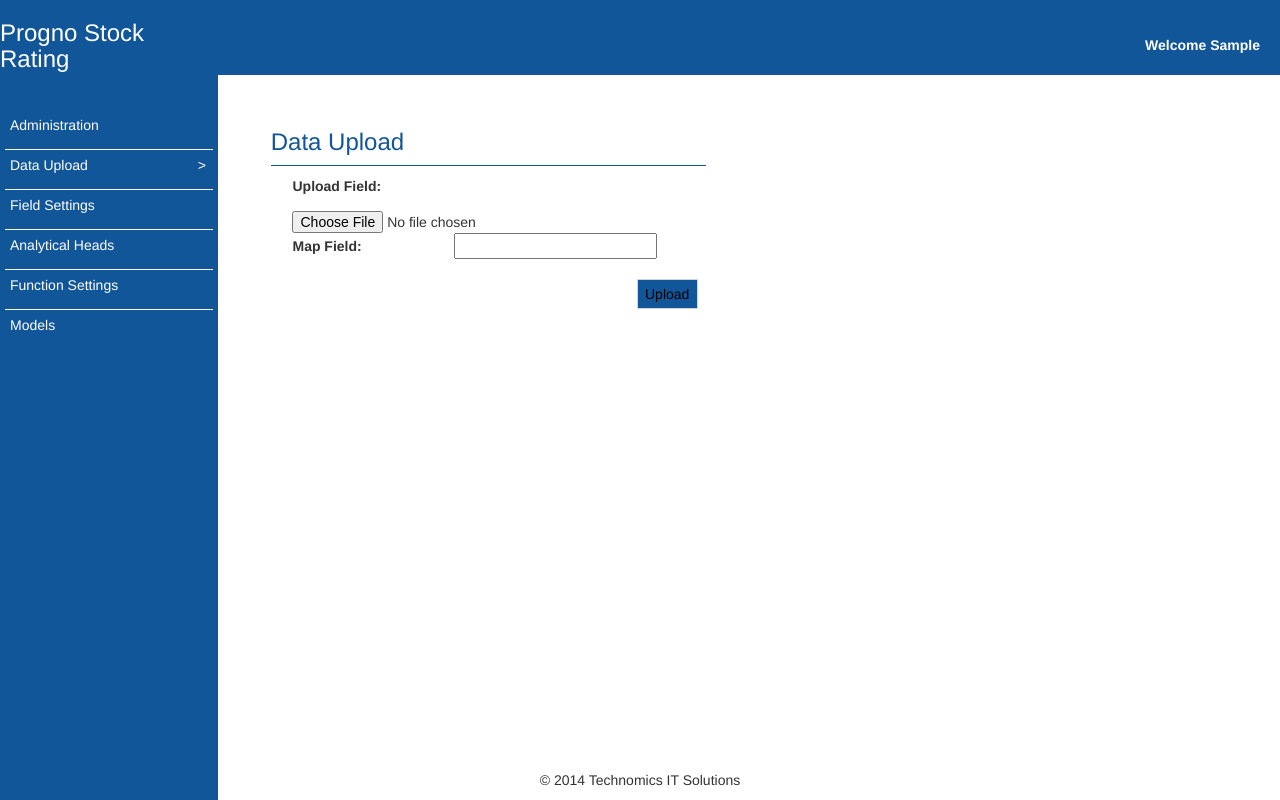
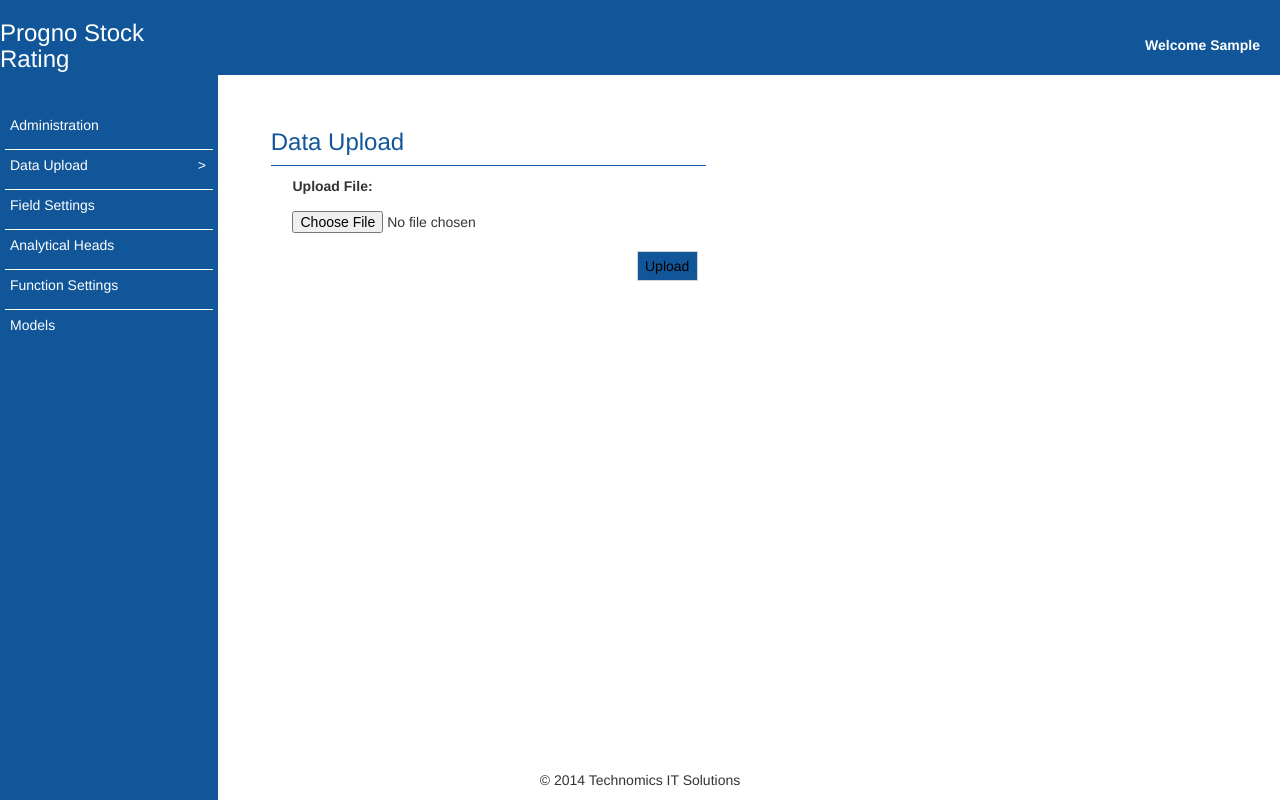
Before and after one commit to technomicssolutions/progno_stock_rating, a Django app: page /data_upload/ in a window 1280 px wide. Run offline with Django 3.2, Linux system fonts and the light colour scheme; the visitor is signed in with stand-in values (Sample User, id 1); some libraries are stand-ins or nearby versions.

Commit message:
file upload done

```diff
--- a/stock_rating/stock_rating/urls.py
+++ b/stock_rating/stock_rating/urls.py
@@ -1,9 +1,12 @@
+
 from django.conf.urls import patterns, include, url
-
+from django.conf import settings
 from django.contrib import admin
 admin.autodiscover()
 
 urlpatterns = patterns('',
     url(r'^admin/', include(admin.site.urls)),
-    url(r'', include('web.urls'))
+    url(r'', include('web.urls')),
+    url(r'^site_media/(?P<path>.*)$', 'django.views.static.serve', {'document_root': settings.MEDIA_ROOT, 'show_indexes': True}),
+
 )
--- a/stock_rating/web/models.py
+++ b/stock_rating/web/models.py
@@ -46,7 +46,7 @@ class DataFile(Date):
     uploaded_file = models.FileField(upload_to='uploads/data_file/')
 
     def __unicode__(self):
-        return self.user.first_name + ' - ' + self.uploaded_file.name
+        return self.uploaded_by.first_name + ' - ' + self.uploaded_file.name
 
 class FieldMap(models.Model):
 
--- a/stock_rating/web/static/css/style.css
+++ b/stock_rating/web/static/css/style.css
@@ -10,7 +10,24 @@ html, body {
 #dialogue_popup_container {
 	display: none;
 }
-#ovelay {
+#overlay {
+	display: none;
+	z-index: 1;
+	position: fixed;
+	width: 100%;
+	height: 100%;
+	background-color: #FFFFFF;
+	opacity: 0.5;
+}
+.spinner {
+	background: url('../images/ajax-loader.gif') no-repeat;
+	width: 16px;
+	height: 16px;
+	z-index: 2;
+	margin: auto;
+	position: absolute;
+	left: 50%;
+	top: 50%;
 	display: none;
 }
 .container {
--- a/stock_rating/web/static/js/angular_app/controllers.js
+++ b/stock_rating/web/static/js/angular_app/controllers.js
@@ -4,7 +4,14 @@ function validateEmail(email) {
     return re.test(email);
 }
 
-
+function show_loader(){
+    $('#overlay').css('display', 'block');
+    $('.spinner').css('display', 'block');
+}
+function hide_loader(){
+    $('#overlay').css('display', 'none');
+    $('.spinner').css('display', 'none');
+}
 function DashboardController($scope, $element, $http, $timeout, $location)
 {
     $scope.init = function(user){
@@ -1199,7 +1206,7 @@ function ModelController($scope, $element, $http, $timeout, $location)
             if(data.result == 'ok'){
                 $scope.msg = "Model deleted";
                }
-              $scope.get_models();
+            $scope.get_models();
         })
     }
     $scope.show_dropdown = function(){
@@ -1215,12 +1222,46 @@ function DataUploadController($scope, $element, $http, $timeout, $location)
     $scope.init = function(csrf_token){
         $scope.csrf_token = csrf_token;
         $scope.hide_dropdown();
-       }
+        $scope.data_file = {};
+        $scope.data_file.src = "";
+    }
     $scope.show_dropdown = function(){
         $('#dropdown_menu').css('display', 'block');
     }
     $scope.hide_dropdown = function(){
         $('#dropdown_menu').css('display', 'none');
+    }
+    $scope.submit_file = function(){
+        $scope.error_msg = '';
+        if($scope.data_file.src){
+            var split_name = $scope.data_file.src.name.split('.');
+            split_name = split_name[split_name.length - 1];
+            var extensions = ['xlsx', 'xlsm', 'xlsb', 'xltm', 'xlam', 'xls', 'xla', 'xlb', 'xlc', 'xld', 'xlk', 'xll', 'xlm', 'xlt', 'xlv', 'xlw']
+            var index = extensions.indexOf(split_name);
+            if(index == -1){
+                $scope.error_msg = "Please upload an excel file";
+                return false;
+            }
+            console.log(split_name, index);
+            var fd = new FormData();
+            fd.append('data_file', $scope.data_file.src);
+            fd.append('csrfmiddlewaretoken', $scope.csrf_token);
+            show_loader();
+
+            var url = '/data_upload/';
+            $http.post(url, fd, {
+                transformRequest: angular.identity,
+                headers: {'Content-Type': undefined
+                }
+            }).success(function(data, status){
+                hide_loader();
+            }).error(function(data, status){
+
+            });
+        } else {
+            $scope.error_msg = "Please upload an excel file";
+        }
+
     }
 }
 
--- a/stock_rating/web/templates/base.html
+++ b/stock_rating/web/templates/base.html
@@ -38,6 +38,7 @@
     <body id="{% block body_id %}base{% endblock %}" {% block controller %}{% endblock controller %}>
         {% block body %}
             <div id="overlay"></div>
+            <div class="spinner"></div>
             <div id="dialogue_popup_container">
                 <div id="dialogue_popup">
                     <a href="" class="close_pop" ng-click="hide_popup()"></a>
--- a/stock_rating/web/templates/data_upload.html
+++ b/stock_rating/web/templates/data_upload.html
@@ -8,11 +8,13 @@
 <div class="data_upload">
 	<h3 class="data_upload_heading"> Data Upload </h3>
 	<div class="data_upload_content">
-		<label> Upload Field: </label>
-		<input type="file" />
-		<label> Map Field: </label>
-		<input type="text" />
-		<input type="submit" name="upload" value="Upload"/>
+		<label> Upload File: </label>
+		<input type="file" fileread="data_file.src"/>
+		<input type="hidden" ng-model="data_file.src">
+		<!-- <label> Map Field: </label>
+		<input type="text" /> -->
+		<p class='error_msg'>[[error_msg]]</p>
+		<input type="submit" name="upload" value="Upload" ng-click="submit_file();"/>
 	</div>
 </div>
 {% endblock content %}
--- a/stock_rating/web/templates/login.html
+++ b/stock_rating/web/templates/login.html
@@ -2,7 +2,7 @@
 {% block body %}
 	<div class="login">
 		<h3 class="sub_heading"> Login </h3>
-		<form action="{%url 'login' %}" method="POST" >
+		<form action="{% url 'login' %}" method="POST" >
 			{% csrf_token %}
 			<label> Username: </label>
 			<input type="text" name="username" />
--- a/stock_rating/web/views.py
+++ b/stock_rating/web/views.py
@@ -10,7 +10,8 @@ from django.core.urlresolvers import reverse
 from django.contrib.auth import authenticate, login, logout
 from django.contrib.auth.models import User
 
-from models import UserPermission, DataField, FunctionCategory, AnalyticalHead, Function, ContinuityFunction, ConsistencyFunction, Industry, AnalysisModel, ParameterLimit
+from models import (UserPermission, DataField, FunctionCategory, AnalyticalHead, Function,\
+ ContinuityFunction, ConsistencyFunction, Industry, AnalysisModel, ParameterLimit, DataFile)
 
 class Dashboard(View):
     def get(self, request, *args, **kwargs):
@@ -37,6 +38,17 @@ class FunctionSettings(View):
 
 class DataUpload(View):
     def get(self, request, *args, **kwargs):
+        context = {}
+        return render(request, 'data_upload.html', context)
+
+    def post(self, request, *args, **kwargs):
+        data_files = DataFile.objects.all()
+        if data_files.count() > 0:
+            DataFile.objects.all().delete()
+        data_file = DataFile()
+        data_file.uploaded_file = request.FILES['data_file']
+        data_file.uploaded_by = request.user
+        data_file.save()
         context = {}
         return render(request, 'data_upload.html', context)
 
```
Also changed, not shown: stock_rating/web/static/images/ajax-loader.gif (added).
